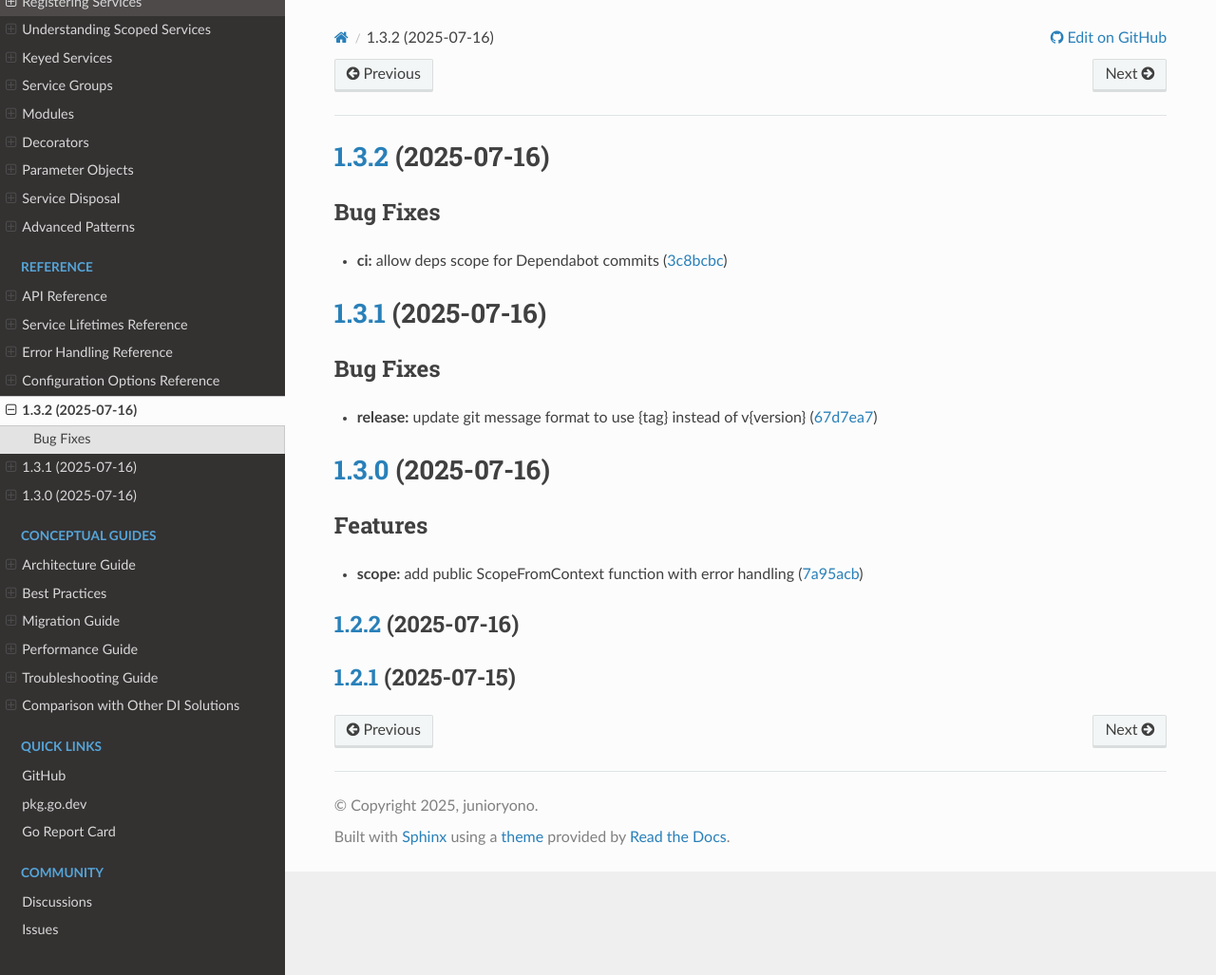
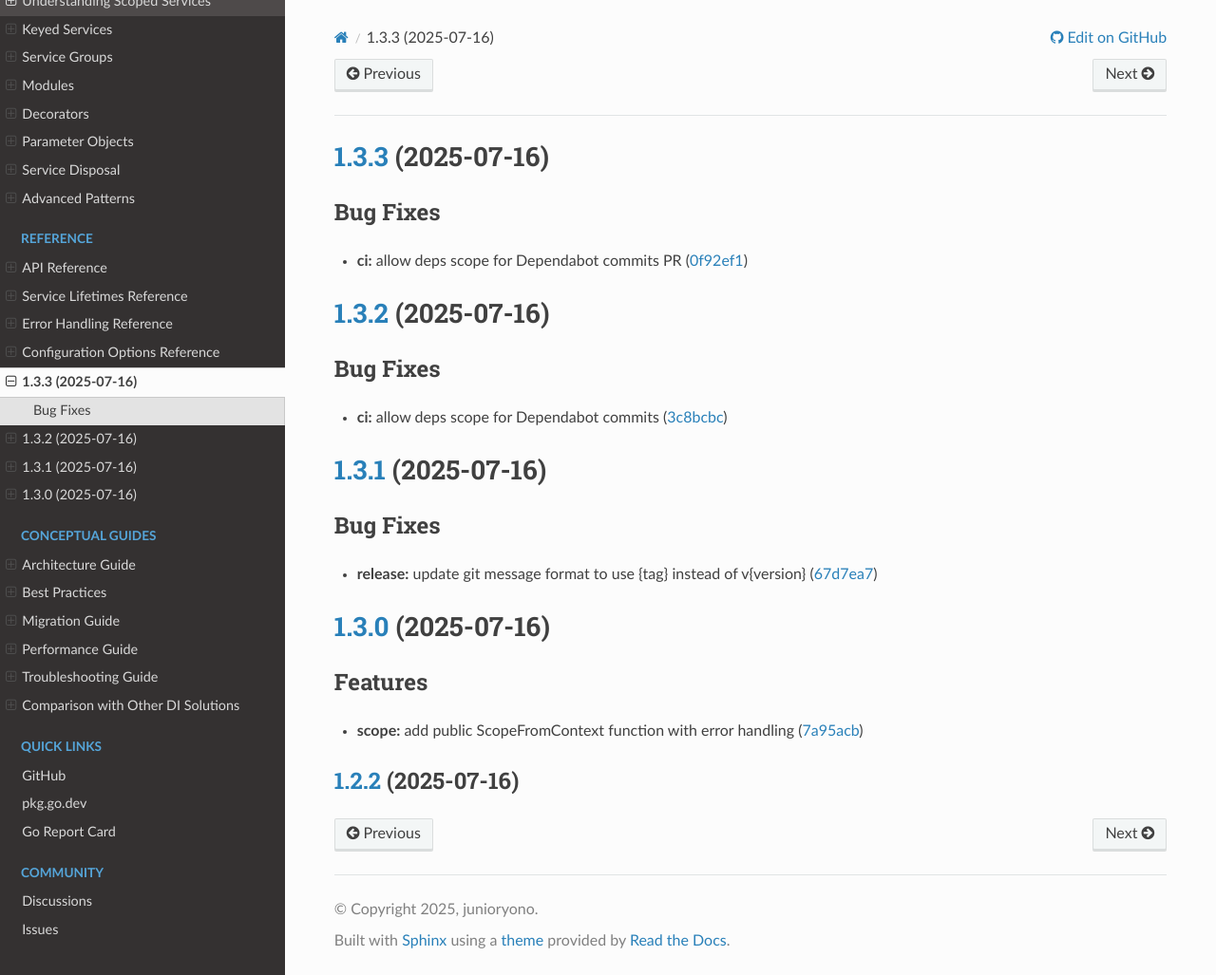
Before and after one commit to junioryono/godi, a Sphinx documentation site: the page built from docs/reference/changelog.md, in a window 1280 px wide and 1027 px high. Shown: the whole window at 95% size. Built offline with Sphinx 7.4.7 and the Read the Docs theme 3.1.0, drawn with Linux system fonts in a browser that asks for light colours.

Commit message:
chore(release): {tag} [skip ci]
- Update changelog
- Bump version [skip ci]

```diff
--- a/docs/reference/changelog.md
+++ b/docs/reference/changelog.md
@@ -1,3 +1,12 @@
+## [1.3.3](https://github.com/junioryono/godi/compare/v1.3.2...v1.3.3) (2025-07-16)
+
+
+### Bug Fixes
+
+* **ci:** allow deps scope for Dependabot commits PR ([0f92ef1](https://github.com/junioryono/godi/commit/0f92ef1aed2b4c95dc631f2af646290aa0a48ba3))
+
+
+
 ## [1.3.2](https://github.com/junioryono/godi/compare/v1.3.1...v1.3.2) (2025-07-16)
 
 
@@ -26,7 +35,3 @@
 
 
 ## [1.2.2](https://github.com/junioryono/godi/compare/v1.2.1...v1.2.2) (2025-07-16)
-
-
-
-## [1.2.1](https://github.com/junioryono/godi/compare/v1.2.0...v1.2.1) (2025-07-15)
--- a/version.json
+++ b/version.json
@@ -1,3 +1,3 @@
 {
-  "version": "1.3.2"
+  "version": "1.3.3"
 }
```
